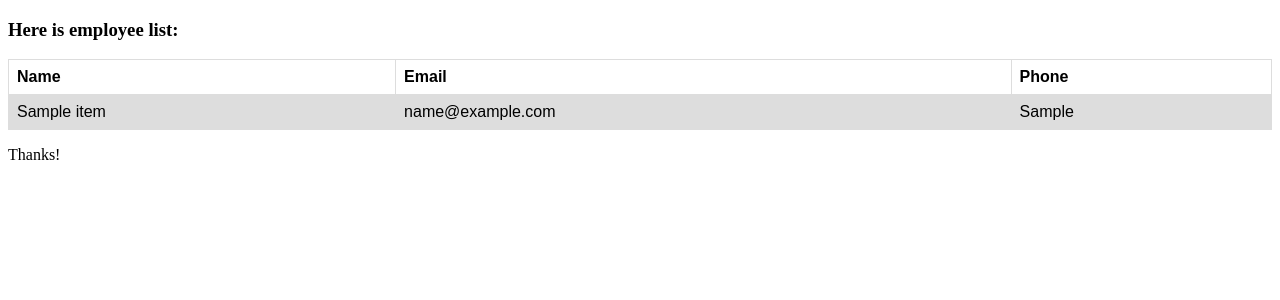
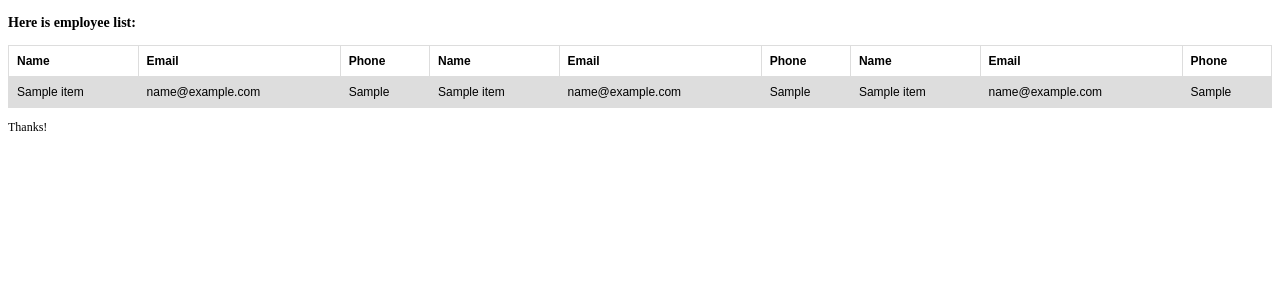
Before and after one commit to mohsinenur/flask-pdf, a Flask app: template templates/pdf_template.html in a window 1280 px wide. Shown: the top 300 px of the page. Run offline with Flask 2, Linux system fonts and the light colour scheme; the template is opened without the code that fills it: most values are stand-ins (such as "Sample title", 1, 10 or a date in 2020).

Commit message:
page and font size

```diff
--- a/templates/pdf_template.html
+++ b/templates/pdf_template.html
@@ -4,8 +4,13 @@
     <meta charset="UTF-8">
     <meta name="viewport" content="width=device-width, initial-scale=1.0">
     <meta http-equiv="X-UA-Compatible" content="ie=edge">
+    <meta name="pdfkit-page-size" content="Letter"/>
     <title>Blood</title>
     <style>
+        body {
+            font-size:12px;
+        }
+
         table {
             font-family: arial, sans-serif;
             border-collapse: collapse;
@@ -31,9 +36,21 @@
                 <th>Name</th>
                 <th>Email</th>
                 <th>Phone</th>
+                <th>Name</th>
+                <th>Email</th>
+                <th>Phone</th>
+                <th>Name</th>
+                <th>Email</th>
+                <th>Phone</th>
             </tr>
             {% for item in all_employee.data %}
             <tr>
+                <td>{{ item.name }}</td>
+                <td>{{ item.email }}</td>
+                <td>{{ item.contact_no }}</td>
+                <td>{{ item.name }}</td>
+                <td>{{ item.email }}</td>
+                <td>{{ item.contact_no }}</td>
                 <td>{{ item.name }}</td>
                 <td>{{ item.email }}</td>
                 <td>{{ item.contact_no }}</td>
```
